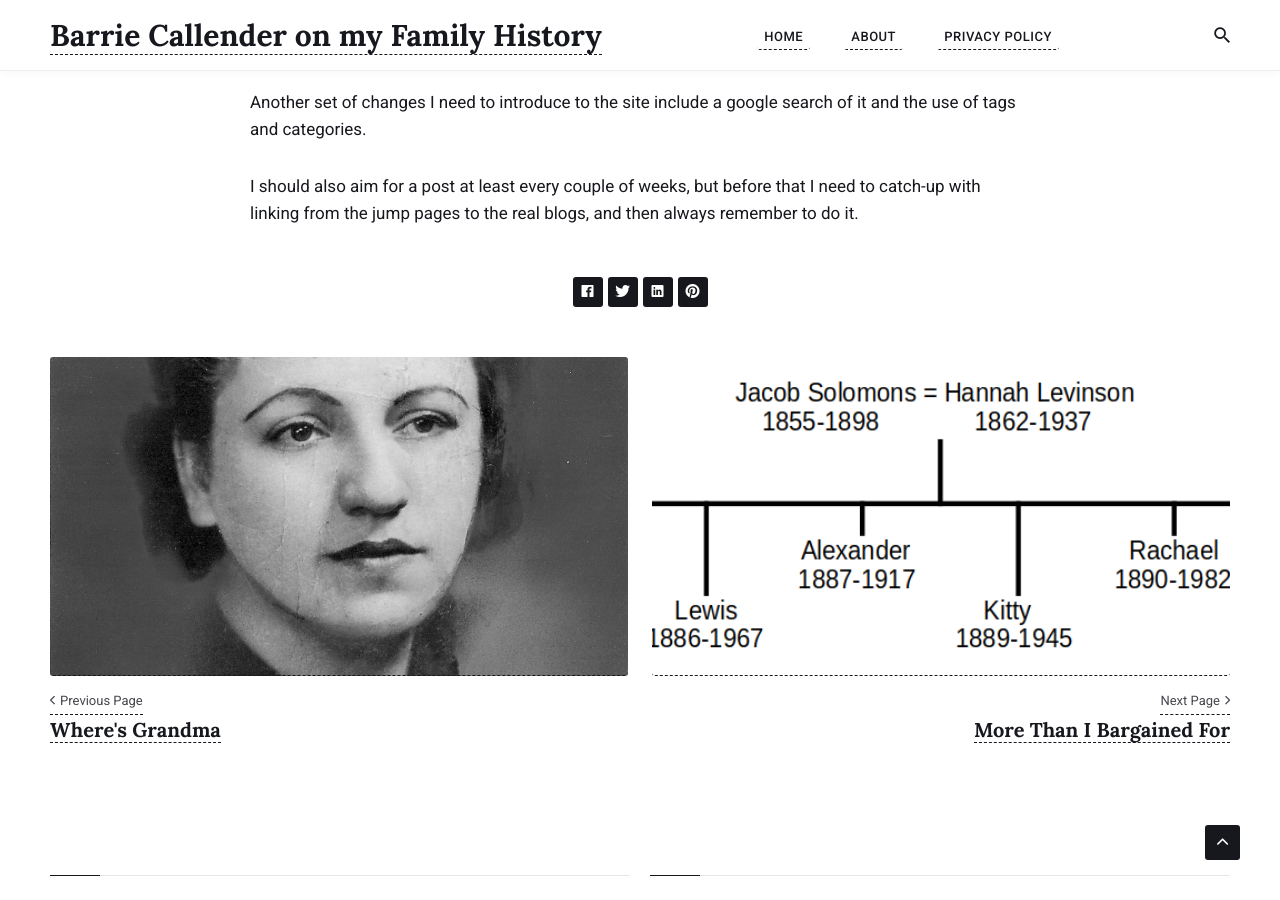
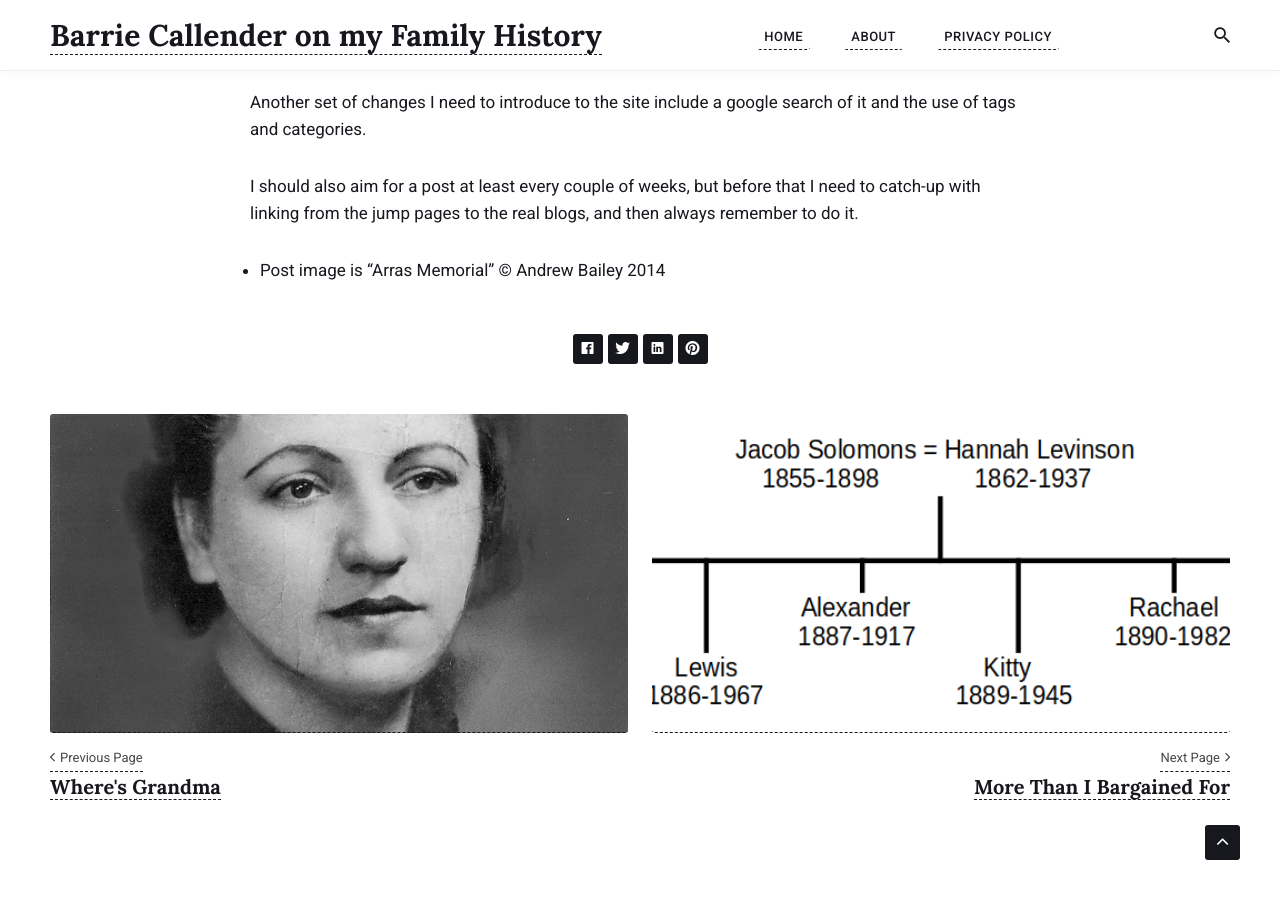
Before and after one commit to callenb/callenb.github.io, a Jekyll site: the page built from _posts/2019-11-11-armistice-day.md, in a window 1280 px wide and 900 px high, scrolled down 2343 px. Built offline with Jekyll 4.4.1, drawn with Linux system fonts in a browser that asks for light colours; nearby versions of some CDN libraries; a script that is not in the unit is left out.

Commit message:
add copyright for image

```diff
--- a/_posts/2019-11-11-armistice-day.md
+++ b/_posts/2019-11-11-armistice-day.md
@@ -25,3 +25,5 @@ I have set a new Journal section on this blog and am writing a few posts to see
 Another set of changes I need to introduce to the site include a google search of it and the use of tags and categories.
 
 I should also aim for a post at least every couple of weeks, but before that I need to catch-up with linking from the jump pages to the real blogs, and then always remember to do it.
+
+* Post image is "Arras Memorial" &copy; Andrew Bailey 2014
```
